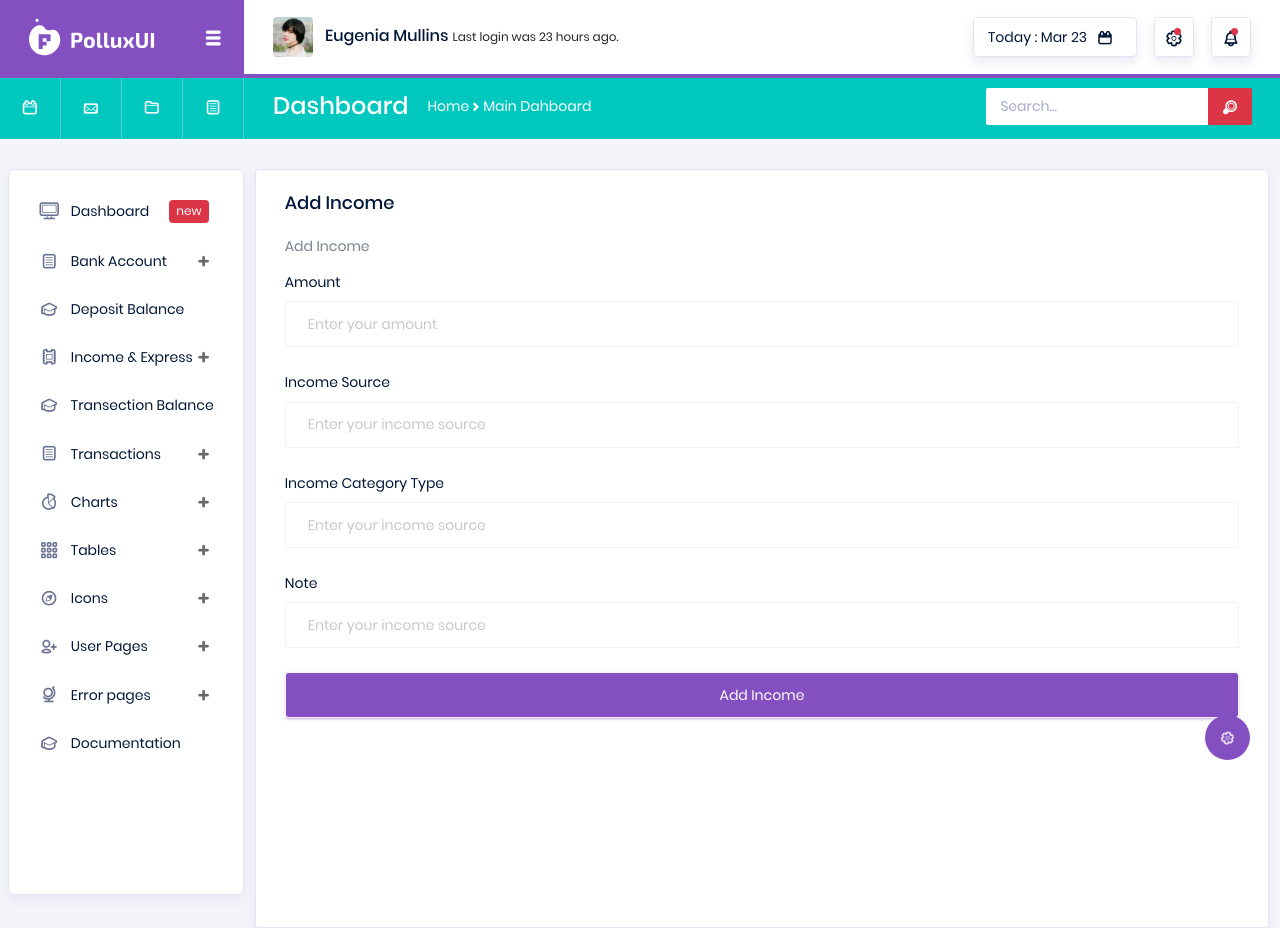
After one commit to 0rakib0/Daily-Track, a Django app: page /add-income/ in a window 1280 px wide. The commit adds this page. Run offline with Django 5.2, Linux system fonts and the light colour scheme; some libraries are stand-ins or nearby versions.

Commit message:
add Income and express system

```diff
--- a/templates/shared/sidebar.html
+++ b/templates/shared/sidebar.html
@@ -44,6 +44,22 @@
       </li>
 
       <li class="nav-item">
+        <a class="nav-link" data-toggle="collapse" href="#form-elements" aria-expanded="false" aria-controls="form-elements">
+          <i class="typcn typcn-film menu-icon"></i>
+          <span class="menu-title">Income & Express</span>
+          <i class="menu-arrow"></i>
+        </a>
+        <div class="collapse" id="form-elements">
+          <ul class="nav flex-column sub-menu">
+            <li class="nav-item"><a class="nav-link" href="{% url 'transaction:add_income' %}">Add Income</a></li>
+            <li class="nav-item"><a class="nav-link" href="pages/forms/basic_elements.html">View Income</a></li>
+            <li class="nav-item"><a class="nav-link" href="{% url 'transaction:add_express' %}">Add Express</a></li>
+            <li class="nav-item"><a class="nav-link" href="pages/forms/basic_elements.html">View Express</a></li>
+          </ul>
+        </div>
+      </li>
+
+      <li class="nav-item">
         <a class="nav-link" href="{% url 'transaction:transection_blance' %}">
           <i class="typcn typcn-mortar-board menu-icon"></i>
           <span class="menu-title">Transection Balance</span>
@@ -61,18 +77,6 @@
             <li class="nav-item"> <a class="nav-link" href="pages/ui-features/buttons.html">Transection Catagory</a></li>
             <li class="nav-item"> <a class="nav-link" href="pages/ui-features/dropdowns.html">Dropdowns</a></li>
             <li class="nav-item"> <a class="nav-link" href="pages/ui-features/typography.html">Typography</a></li>
-          </ul>
-        </div>
-      </li>
-      <li class="nav-item">
-        <a class="nav-link" data-toggle="collapse" href="#form-elements" aria-expanded="false" aria-controls="form-elements">
-          <i class="typcn typcn-film menu-icon"></i>
-          <span class="menu-title">Form elements</span>
-          <i class="menu-arrow"></i>
-        </a>
-        <div class="collapse" id="form-elements">
-          <ul class="nav flex-column sub-menu">
-            <li class="nav-item"><a class="nav-link" href="pages/forms/basic_elements.html">Basic Elements</a></li>
           </ul>
         </div>
       </li>
--- /dev/null
+++ b/templates/transaction/add_inome.html
@@ -0,0 +1,38 @@
+{% extends 'base.html' %}
+{% load static %}
+
+{% block body %}
+
+<div class="col-12 grid-margin stretch-card">
+    <div class="card">
+      <div class="card-body">
+        {% include "shared/messages.html" %}
+        <h4 class="card-title">Add Income</h4>
+        <p class="card-description">
+          Add Income
+        </p>
+        <form class="forms-sample" method="POST">
+            {% csrf_token %}
+            <div class="form-group">
+                <label for="exampleInputName1">Amount</label>
+                <input type="number" name="amount" class="form-control" id="exampleInputName1" placeholder="Enter your amount">
+              </div>
+          <div class="form-group">
+            <label for="exampleInputName1">Income Source</label>
+            <input type="text" name="income_source" class="form-control" id="exampleInputName1" placeholder="Enter your income source">
+          </div>
+          <div class="form-group">
+            <label for="exampleInputName1">Income Category Type</label>
+            <input type="text" name="income_category" class="form-control" id="exampleInputName1" placeholder="Enter your income source">
+          </div>
+          <div class="form-group">
+            <label for="exampleInputName1">Note</label>
+            <input type="text" name="note" class="form-control" id="exampleInputName1" placeholder="Enter your income source">
+          </div>
+          <button type="submit" class="btn btn-primary mr-2 form-control">Add Income</button>
+        </form>
+      </div>
+    </div>
+  </div>
+
+{% endblock %}
--- a/transactions/admin.py
+++ b/transactions/admin.py
@@ -1,8 +1,10 @@
 from django.contrib import admin
-from .models import Bank, Account, TotalAmount, TransectionCategory, Transaction
+from .models import Bank, Account, TotalAmount, TransectionCategory, Transaction, Income, Express
 # Register your models here.
 admin.site.register(Bank)
 admin.site.register(Account)
 admin.site.register(TotalAmount)
 admin.site.register(TransectionCategory)
 admin.site.register(Transaction)
+admin.site.register(Income)
+admin.site.register(Express)
--- a/transactions/urls.py
+++ b/transactions/urls.py
@@ -9,5 +9,7 @@ urlpatterns = [
     path("update/<int:id>/", views.UpdateBank, name="update_bank"),
     path('delete-bank/<int:id>/', views.DeleteBank, name='delete_bank'),
     path('deposit-blance/', views.deposit_blance, name='deposit_blance'),
-    path('transection-amount/', views.transection_blance, name='transection_blance')
+    path('transection-amount/', views.transection_blance, name='transection_blance'),
+    path('add-income/', views.Add_Income, name='add_income'),
+    path('add-express/', views.Add_Express, name='add_express'),
 ]
--- a/transactions/views.py
+++ b/transactions/views.py
@@ -1,6 +1,6 @@
 from django.shortcuts import render, redirect
 from django.contrib import messages
-from .models import Bank, Account
+from .models import Bank, Account, Income, Express
 from django.db import IntegrityError
 # Create your views here.
 
@@ -100,3 +100,54 @@ def deposit_blance(request):
 
 def transection_blance(request):
     return render(request, 'transaction/transection.html', context={})
+
+
+def Add_Income(request):
+    if request.method == 'POST':
+        amount = request.POST.get('amount')
+        income_source = request.POST.get('income_source')
+        income_category = request.POST.get('income_category')
+        note = request.POST.get('note')
+        try:
+            income = Income.objects.create(
+                user = request.user,
+                amount = amount,
+                sourse = income_source,
+                income_category = income_category,
+                note = note
+            )
+            income.save()
+            messages.success(request, "Income successfully Added!")
+            return redirect('transaction:add_income')
+        except IntegrityError:
+            messages.warning(request, 'Error: Unable to added bank account, please try again!')
+            return redirect('transaction:add_income')
+        except Exception as e:
+            messages.error(request, 'Somethink wrong, ', e)
+            return redirect('transaction:add_income')
+    return render(request, 'transaction/add_inome.html', context={})
+
+def Add_Express(request):
+    if request.method == 'POST':
+        amount = request.POST.get('amount')
+        purpose = request.POST.get('purpose')
+        express_category = request.POST.get('express_category')
+        note = request.POST.get('note')
+        try:
+            express = Express.objects.create(
+                user = request.user,
+                amount = amount,
+                purpose = purpose,
+                express_category = express_category,
+                note = note
+            )
+            express.save()
+            messages.success(request, "Express successfully Added!")
+            return redirect('transaction:add_express')
+        except IntegrityError:
+            messages.warning(request, 'Error: Unable to added bank account, please try again!')
+            return redirect('transaction:add_express')
+        except Exception as e:
+            messages.error(request, 'Somethink wrong, ', e)
+            return redirect('transaction:add_express')
+    return render(request, 'transaction/add_express.html', context={})
```
Also changed, not shown: templates/transaction/add_express.html (added, +38 -0 lines), transactions/models.py (+25 -0 lines), db.sqlite3, transactions/migrations/0002_express_income.py (added), transactions/migrations/0003_rename_income_category_express_express_category.py (added).
